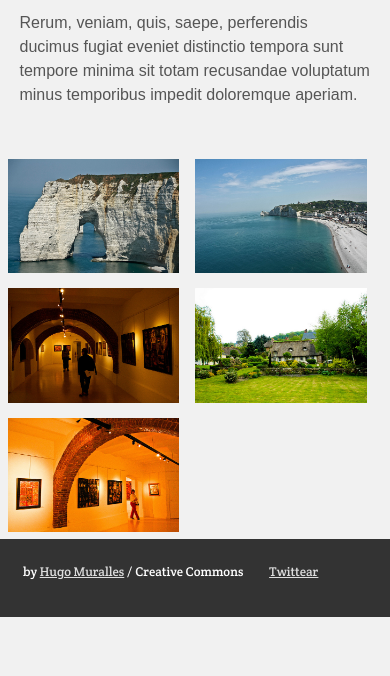
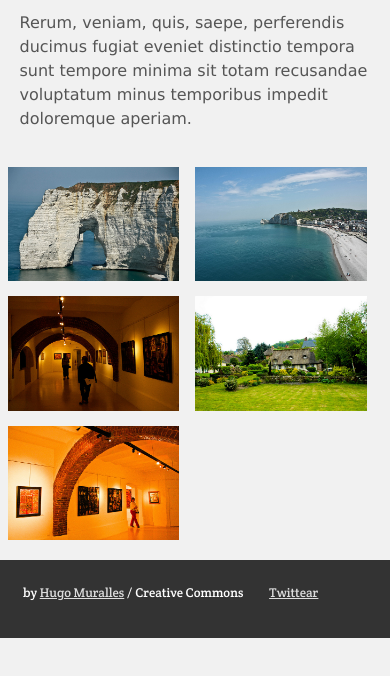
Before and after one commit to hCante/Horizontal-Gallery, a plain HTML site: page gallery/index.html in a window 390 px wide. Shown: the part 126-802 px from the top of the page. Drawn offline with Linux system fonts and the light colour scheme.

Commit message:
Minor fix with typography

```diff
--- a/gallery/less/styles.less
+++ b/gallery/less/styles.less
@@ -6,7 +6,7 @@
 
 // Variables
 	@mainFont: 			'Crete Round', serif;
-	@secondaryFont: 	sans-serif;
+	@secondaryFont: 	Verdana, Tahoma, 'Trebuchet MS', sans-serif;
 
 // Global
 	body { background: #f1f1f1; }
@@ -23,6 +23,7 @@
 		width: 100%;
 		@media (max-width: 1024px) {
 			padding: 1.8em .8em;
+			margin-top: 1em;
 		}
 		a {
 			color: #DDD;
@@ -63,10 +64,10 @@
 		}
 		h2.subtitle {
 			padding-top: 1em;
-			padding-bottom: 2em;
+			padding-bottom: 1em;
 			color: #555;
 			font-family: @secondaryFont;
-			font-size: 1.4em;
+			font-size: 1.2em;
 			@media (max-width: 1024px) {
 				font-size: 1em;
 			}
```
Also changed, not shown: gallery/css/styles.css.
